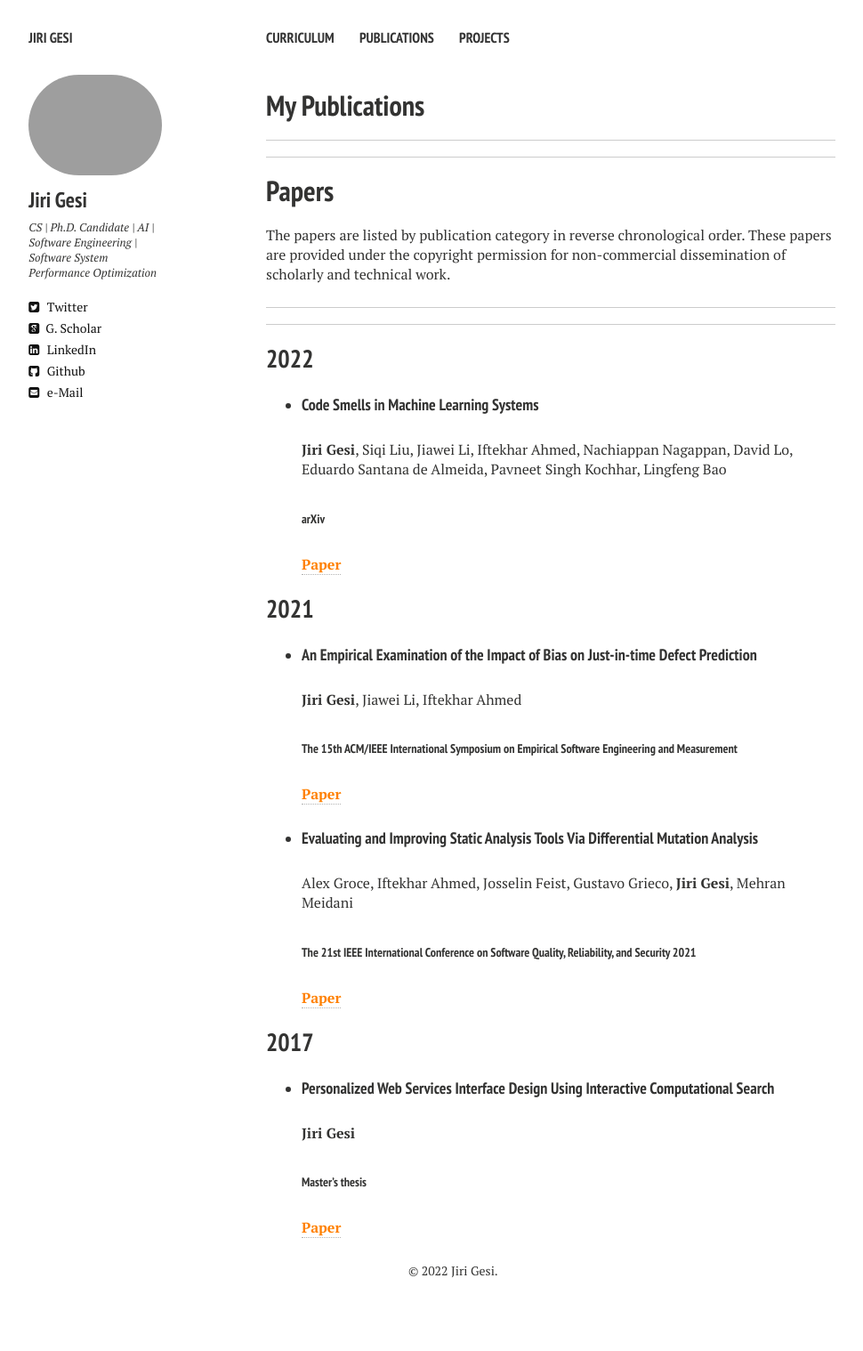
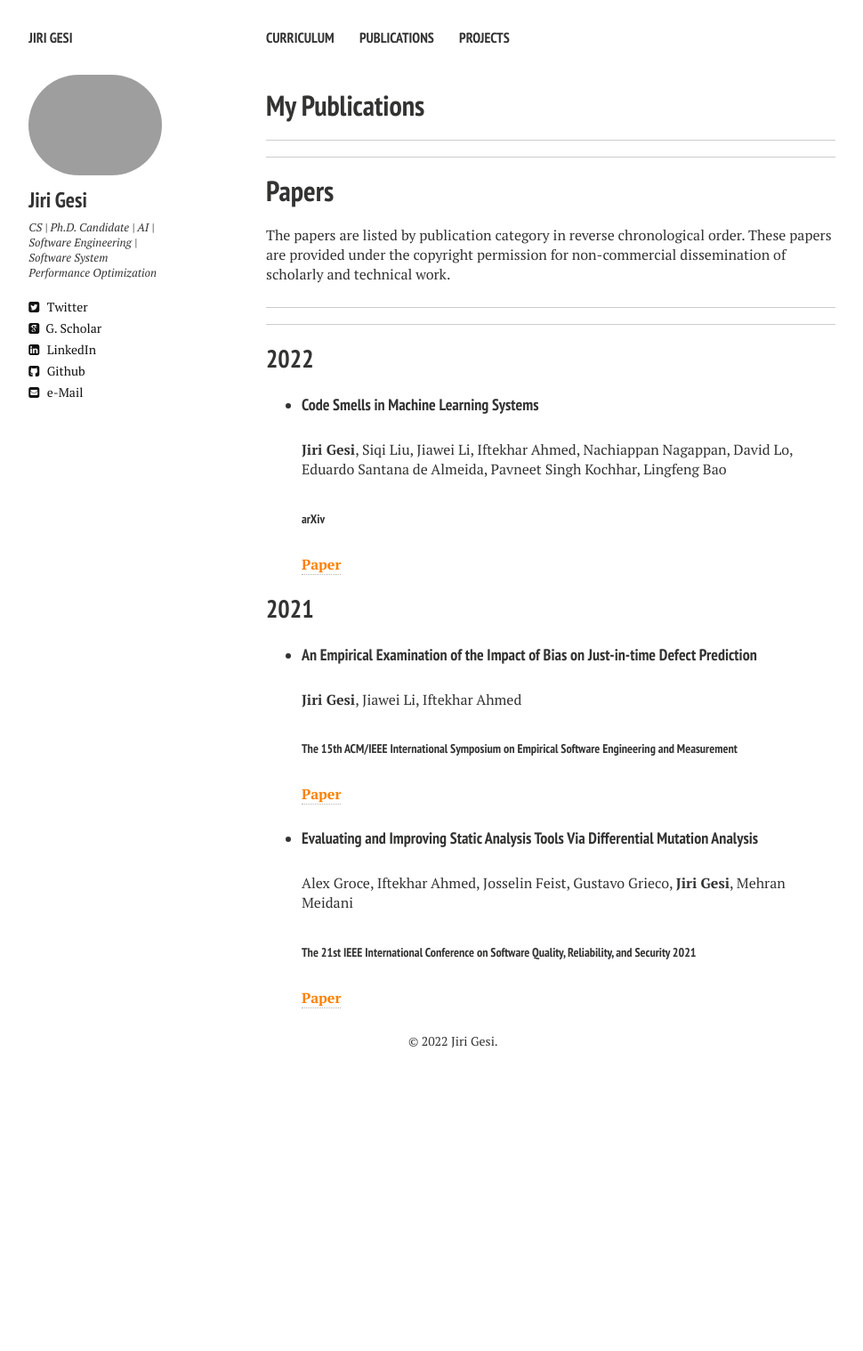
Before and after one commit to Jirigesi/Jirigesi.github.io, a Jekyll site: the page built from publications.md, in a window 1280 px wide. Shown: the whole page at 89% size, without its empty margins (21-991 px from the left). Built offline with Jekyll 4.4.1, drawn with Linux system fonts in a browser that asks for light colours; nearby versions of some CDN libraries; after the commit the page ends 1260 px from its top, so only the background shows below that.

Commit message:
Update publications.md

```diff
--- a/publications.md
+++ b/publications.md
@@ -35,9 +35,3 @@ copyright permission for non-commercial dissemination of scholarly and technical
   Alex Groce, Iftekhar Ahmed, Josselin Feist, Gustavo Grieco, **Jiri Gesi**, Mehran Meidani
   ###### The 21st IEEE International Conference on Software Quality, Reliability, and Security 2021
   <a href="" target="_blank" style="color:rgb(255,128,0)">**Paper**</a>
-
-## 2017
-* #### Personalized Web Services Interface Design Using Interactive Computational Search
-  **Jiri Gesi**
-  ###### Master's thesis
-  <a href="https://deepblue.lib.umich.edu/bitstream/handle/2027.42/140766/Thesis%20Report__Fun%20Jirigesi.pdf?sequence=1" target="_blank" style="color:rgb(255,128,0)">**Paper**</a>
```
